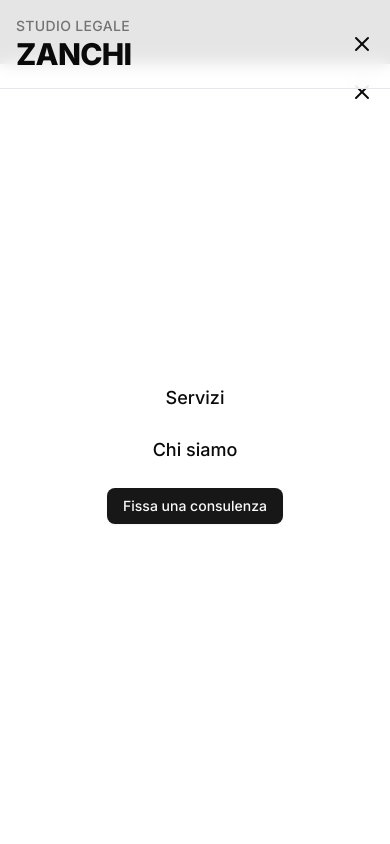
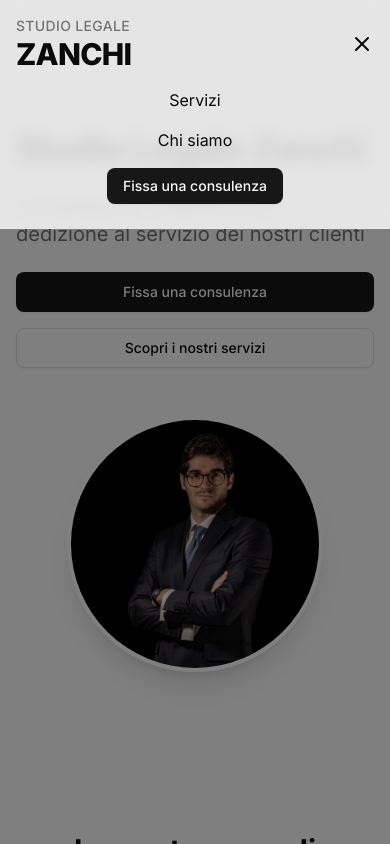
Before and after one commit to Zamir29/studio-legale-zanchi, a Next.js app: page / in a window 390 px wide. Both pictures are taken after a click on the button "Toggle Menu". Shown: the top 844 px of the page. Built offline with nearby package versions, Linux system fonts and the light colour scheme.

Commit message:
Header has been tested to work smoothly and now the animations happen in order

```diff
--- a/src/components/Header.tsx
+++ b/src/components/Header.tsx
@@ -4,30 +4,48 @@
 import Link from "next/link";
 import { Menu, X } from "lucide-react";
 import { Button } from "@/components/ui/button";
-import { useState, useEffect } from "react";
+import { useState } from "react";
 import { AnimatePresence, motion } from "framer-motion";
 
 export default function Header() {
   const [isMenuOpen, setIsMenuOpen] = useState(false);
+  const [showOverlay, setShowOverlay] = useState(false);
+  const [shouldRenderOverlay, setShouldRenderOverlay] = useState(false);
 
-  const toggleMenu = () => {
-    setIsMenuOpen(!isMenuOpen);
+  const openMenu = () => {
+    setIsMenuOpen(true);
+    setShouldRenderOverlay(true);
+    setShowOverlay(true);
   };
 
   const closeMenu = () => {
+    setShowOverlay(false);
     setIsMenuOpen(false);
+    setTimeout(() => {
+      setShouldRenderOverlay(false);
+    }, 300); // Wait for both fade and collapse (300ms each)
   };
-
-  useEffect(() => {
-    document.body.style.overflow = isMenuOpen ? "hidden" : "auto";
-    return () => {
-      document.body.style.overflow = "auto";
-    };
-  }, [isMenuOpen]);
 
   return (
     <>
-      <header className="fixed top-0 z-50 w-full bg-white/80 backdrop-blur border-b border-gray-200">
+      <AnimatePresence>
+        {shouldRenderOverlay && (
+          <motion.div
+            className="fixed inset-0 z-40 bg-black/50"
+            initial={{ opacity: 0 }}
+            animate={{ opacity: 1 }}
+            exit={{ opacity: 0 }}
+            transition={{ duration: 0.3 }}
+            onClick={closeMenu}
+          />
+        )}
+      </AnimatePresence>
+
+      <motion.header
+        layout
+        className="fixed top-0 z-50 w-full bg-white/80 backdrop-blur border-b border-gray-200"
+        initial={false}
+      >
         <div className="container mx-auto px-4 py-4 flex justify-between items-center">
           {/* Logo */}
           <Link href="/" className="flex flex-col leading-none">
@@ -40,7 +58,7 @@ export default function Header() {
           </Link>
 
           {/* Desktop Nav */}
-          <nav className="hidden md:flex gap-8 items-center">
+          <nav className="hidden lg:flex gap-8 items-center">
             <Link
               href="/servizi"
               className="text-sm hover:text-primary transition-colors"
@@ -60,8 +78,8 @@ export default function Header() {
 
           {/* Mobile Menu Toggle */}
           <button
-            className="md:hidden z-50 relative"
-            onClick={toggleMenu}
+            className="lg:hidden z-50 relative"
+            onClick={isMenuOpen ? closeMenu : openMenu}
             aria-label="Toggle Menu"
           >
             {isMenuOpen ? (
@@ -71,35 +89,33 @@ export default function Header() {
             )}
           </button>
         </div>
-      </header>
 
         <AnimatePresence>
           {isMenuOpen && (
             <motion.div
-            className="fixed inset-0 z-40 bg-black/50 pt-16"
-            onClick={closeMenu}
+              layout
+              key="mobile-menu"
+              initial={{ height: 0 }}
+              animate={{ height: "auto" }}
+              exit={{ height: 0 }}
+              transition={{ duration: 0.3 }}
+              className="overflow-hidden"
+            >
+              <motion.div
                 initial={{ opacity: 0 }}
                 animate={{ opacity: 1 }}
                 exit={{ opacity: 0 }}
+                transition={{ duration: 0.3 }}
+                className="lg:hidden px-4 pb-6 flex flex-col items-center gap-4"
               >
-            <motion.div
-              className="relative bg-white w-full h-full flex flex-col items-center justify-center gap-6 text-lg font-medium"
-              onClick={(e) => e.stopPropagation()}
-              initial={{ y: "-100%", opacity: 0 }}
-              animate={{ y: 0, opacity: 1 }}
-              exit={{ y: "-100%", opacity: 0 }}
-              transition={{ duration: 0.3 }}
-            >
-              <button
-                className="absolute top-4 right-4 z-50"
-                onClick={closeMenu}
-              >
-                <X className="w-6 h-6" />
-              </button>
-              <Link href="/servizi" onClick={closeMenu}>
+                <Link href="/servizi" onClick={closeMenu} className="text-base">
                   Servizi
                 </Link>
-              <Link href="/chi-siamo" onClick={closeMenu}>
+                <Link
+                  href="/chi-siamo"
+                  onClick={closeMenu}
+                  className="text-base"
+                >
                   Chi siamo
                 </Link>
                 <Link href="/contatti" onClick={closeMenu}>
@@ -109,6 +125,7 @@ export default function Header() {
             </motion.div>
           )}
         </AnimatePresence>
+      </motion.header>
     </>
   );
 }
```
Lines whose indentation alone changed are shown as unchanged.
